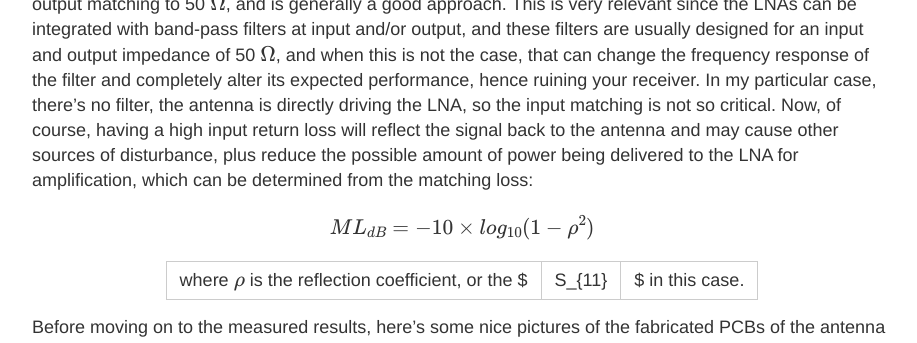
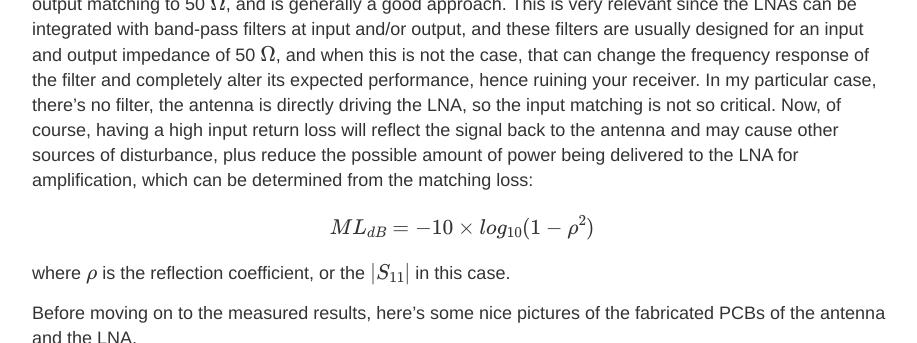
Before and after one commit to theantennaguy/theantennaguy.github.io, a Jekyll site: the page built from _posts/2022-10-22-gnss-active-antenna-measurements.md, in a window 1280 px wide and 900 px high, scrolled down 401 px, cut to the strip 0-343 px from the top of the window. Shown: the whole strip, without its empty margins (178-1095 px from the left). Built offline with Jekyll 4.4.1, drawn with Linux system fonts in a browser that asks for light colours; formulas are drawn with MathJax 3.

```diff
--- a/_posts/2022-10-22-gnss-active-antenna-measurements.md
+++ b/_posts/2022-10-22-gnss-active-antenna-measurements.md
@@ -1,7 +1,7 @@
 ---
 layout: post
 title: Active GNSS antenna design (Part III)
-draft: True
+draft: true
 ---
 
 Alright, welcome to the third and last post about the generation I Active GNSS antenna design saga. In this one I'll post about the actual results obtained from the constructed antenna. But first, I'll briefly explain something I forego in my previous two posts concerning the impedance match of the amplifier and was asked by a friend who happen to read this blog.
@@ -12,7 +12,7 @@ $$
 ML_{dB}=-10 \times log_{10}(1-\rho^2)
 $$
 
-where $\rho$ is the reflection coefficient, or the $|S_{11}|$ in this case.
+where $\rho$ is the reflection coefficient, or the $\|S_{11}\|$ in this case.
 
 Before moving on to the measured results, here's some nice pictures of the fabricated PCBs of the antenna and the LNA.
 
```
